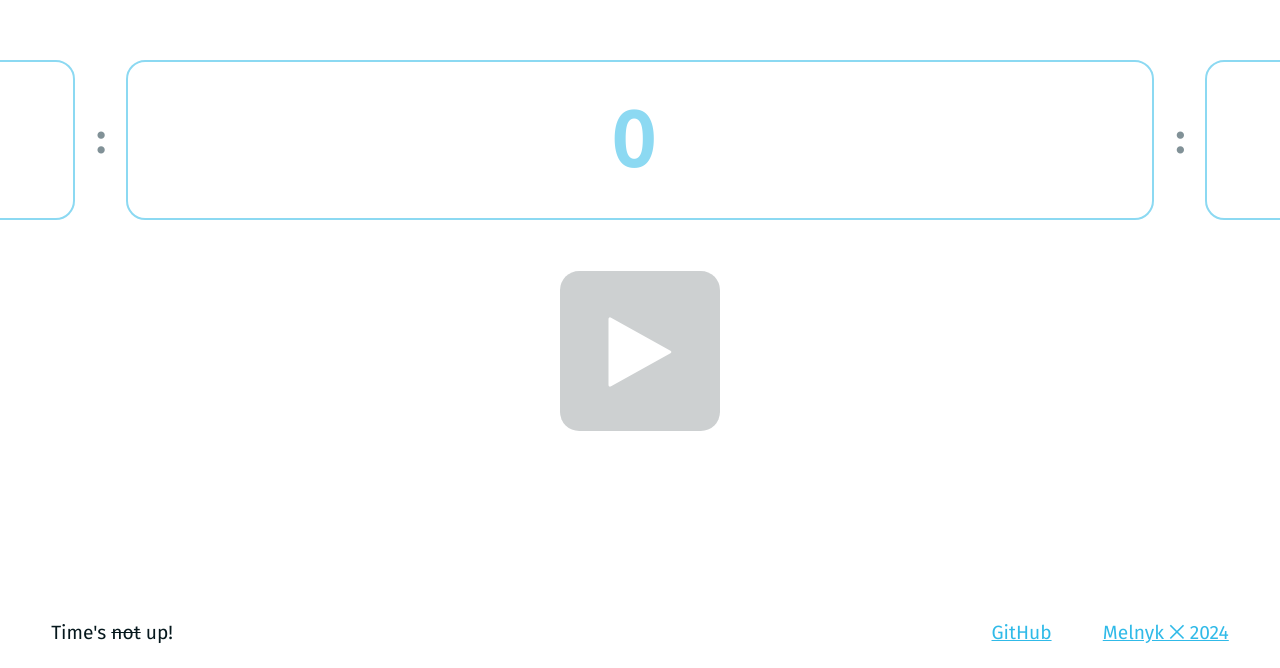
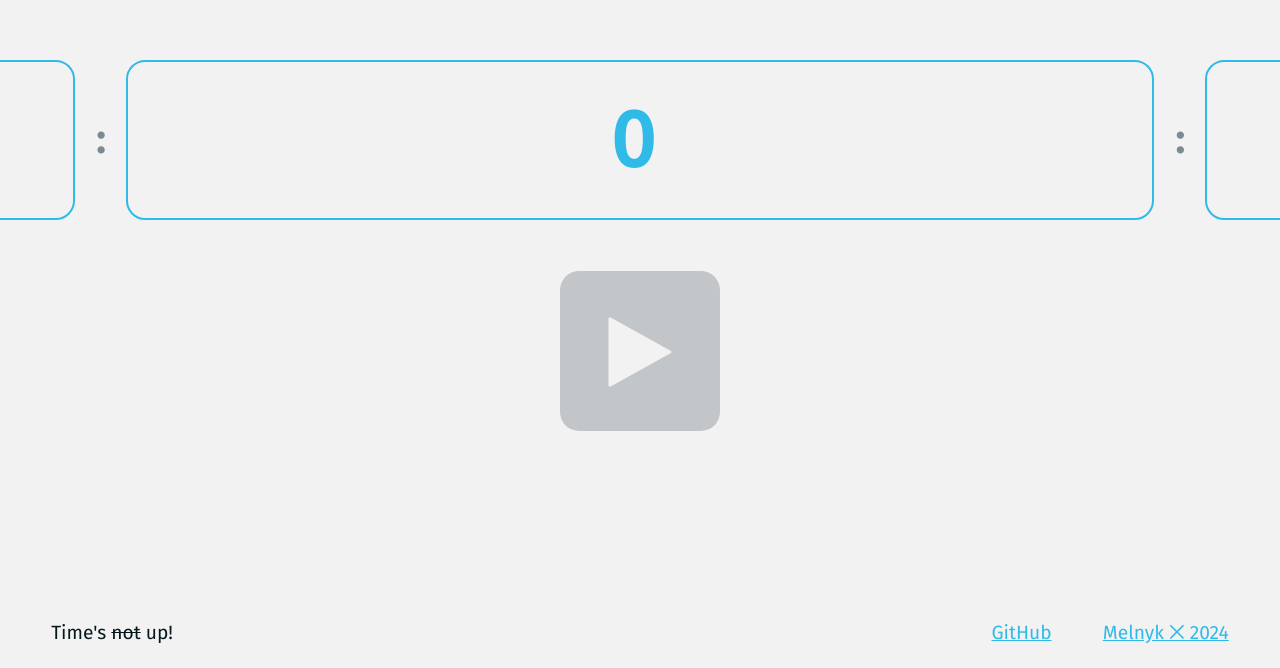
Before and after one commit to rom-melnyk/timer, a Vue app: page / in a window 1280 px wide. Shown: the part 132-800 px from the top of the page. Built offline with nearby package versions, Linux system fonts and the light colour scheme.

Commit message:
Improve styling for the dark mode

```diff
--- a/src/styles/components.css
+++ b/src/styles/components.css
@@ -48,9 +48,9 @@ button {
 
 a {
   @apply outline-0 cursor-pointer underline transition-colors;
-  @apply text-accent-high-light dark:text-accent-high-dark;
+  @apply text-accent-light dark:text-accent-dark;
 
   &:hover, &:active, &:focus {
-    @apply text-accent-light dark:text-accent-dark;
+    @apply text-accent-high-light dark:text-accent-high-dark;
   }
 }
--- a/src/styles/index.css
+++ b/src/styles/index.css
@@ -1,6 +1,6 @@
 @import "./tailwind.css"; /* Must be imported 1st; otherwise `@apply` won't work in other files! */
 @import url("https://fonts.googleapis.com/css2?family=Fira+Sans:wght@400&display=swap");
-@import "_fontello-icons/fontello.css";
+@import "icons/fontello.css";
 @import "components.css";
 @import "time-input.css";
 @import "progress-container.css";
--- a/tailwind.config.js
+++ b/tailwind.config.js
@@ -11,36 +11,36 @@ module.exports = {
       transparent: "transparent",
       current: "currentColor",
       accent: {
-        "light": "hsl(195, 80%, 75%)",
-        "dark": "#54d7f3",
+        "light": "hsl(195, 80%, 55%)",
+        "dark": "hsl(195, 80%, 55%)",
         high: {
-          "light": "hsl(195, 80%, 55%)",
-          "dark": "#001f25",
+          "light": "hsl(195, 80%, 35%)",
+          "dark": "hsl(195, 60%, 75%)",
         },
       },
       surface: {
-        "light": "hsl(195, 3%, 100%)",
-        "dark": "#001f25",
+        "light": "hsl(195, 3%, 95%)",
+        "dark": "hsl(195, 65%, 10%)",
         high: {
-          "light": "hsl(195, 50%, 95%)",
-          "dark": "#001f25",
+          "light": "hsl(195, 50%, 90%)",
+          "dark": "hsl(195, 65%, 15%)",
         },
       },
       on: {
         accent: {
           "light": "hsl(195, 85%, 10%)",
-          "dark": "#003640",
+          "dark": "hsl(195, 3%, 95%)",
           high: {
-            "light": "hsl(195, 90%, 15%)",
-            "dark": "#001f25",
+            "light": "hsl(195, 3%, 95%)",
+            "dark": "hsl(195, 40%, 25%)",
           },
         },
         surface: {
           "light": "hsl(195, 65%, 7%)",
-          "dark": "#a6eeff",
+          "dark": "hsl(195, 3%, 95%)",
           high: {
             "light": "hsl(195, 85%, 10%)",
-            "dark": "#001f25",
+            "dark": "hsl(195, 50%, 90%)",
           },
         },
       },
```
Also changed, not shown: src/styles/icons/config.json (renamed from src/styles/_fontello-icons/config.json), src/styles/icons/fontello.css (renamed from src/styles/_fontello-icons/fontello.css), src/styles/icons/fontello.svg (renamed from src/styles/_fontello-icons/fontello.svg), src/styles/icons/fontello.woff2 (renamed from src/styles/_fontello-icons/fontello.woff2), 2 other files.
